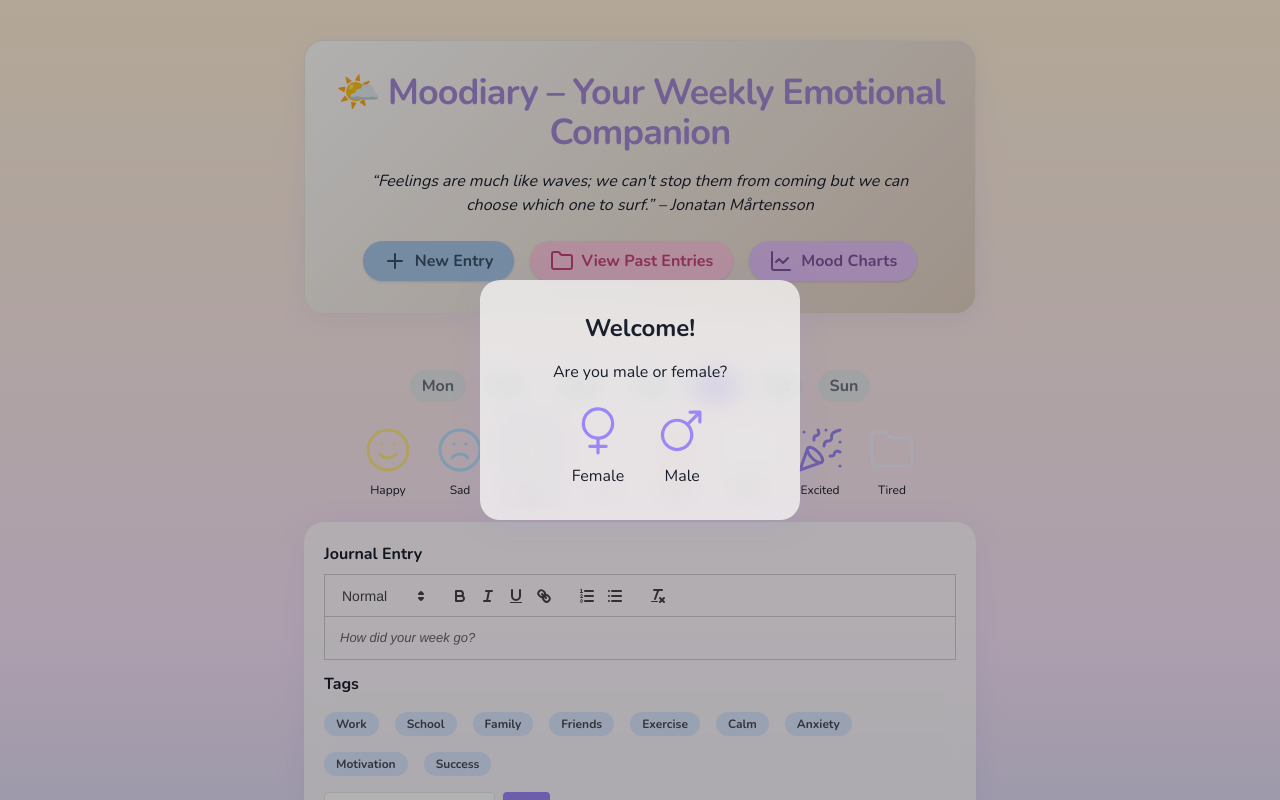
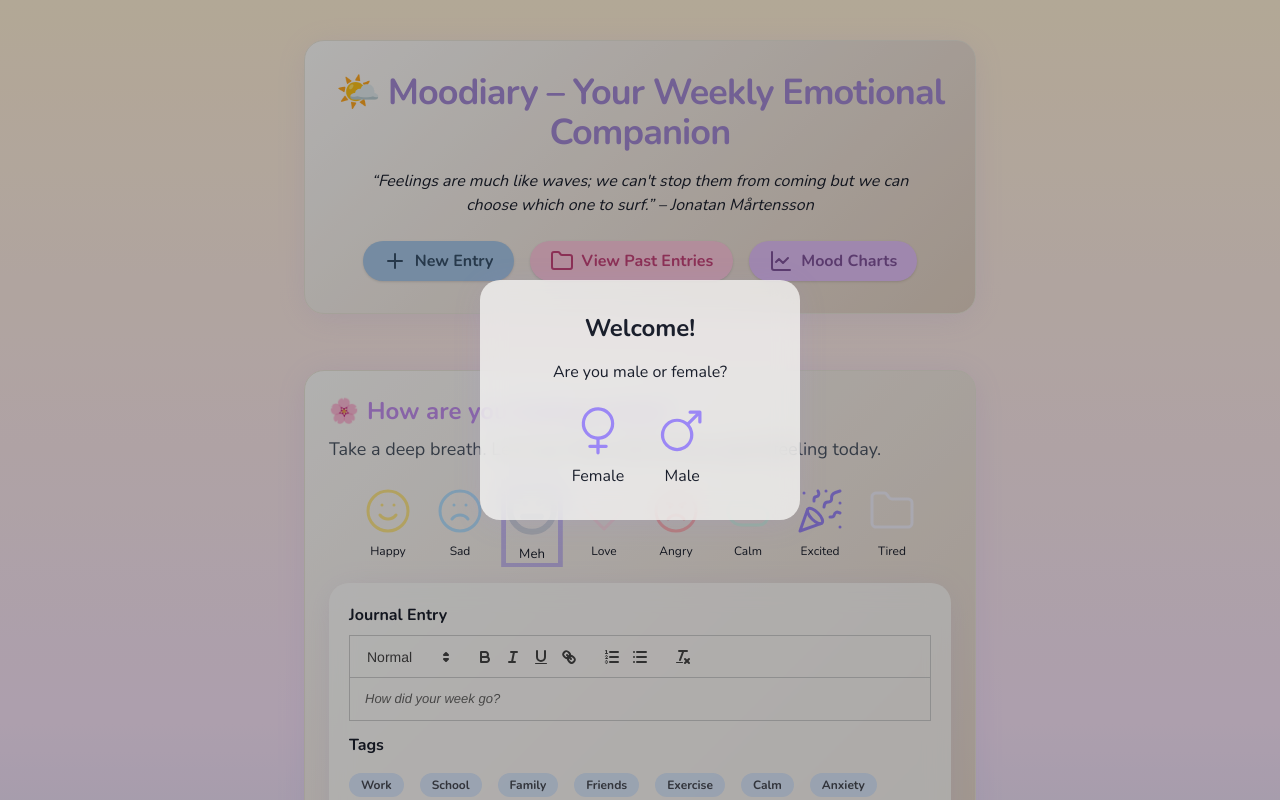
Before and after one commit to bristisamanta/mindful-weekly-waves, a React (Vite) app: page / in a window 1280 px wide. Shown: the top 800 px of the page. Built offline with nearby package versions, Linux system fonts and the light colour scheme.

Commit message:
Add new features
Implement search, filters, achievements, and more.

```diff
--- a/src/components/MoodCharts.tsx
+++ b/src/components/MoodCharts.tsx
@@ -52,12 +52,16 @@ export function MoodLineChart({ data }: { data: { day: string, mood: string, val
             dataKey="value"
             stroke="#a489ff"
             strokeWidth={3}
-            dot={{
-              r: 7,
-              stroke: "#fff",
-              strokeWidth: 2.5,
-              fill: ({ payload }: any) => moodScoreColorMap[payload.mood] || "#A7C7E7",
-            }}
+            dot={({ cx, cy, payload }) => (
+              <circle
+                cx={cx}
+                cy={cy}
+                r={7}
+                stroke="#fff"
+                strokeWidth={2.5}
+                fill={moodScoreColorMap[payload.mood] || "#A7C7E7"}
+              />
+            )}
             isAnimationActive
           />
         </LineChart>
--- a/src/index.css
+++ b/src/index.css
@@ -33,3 +33,14 @@ body {
 .text-palette-pink   { color: #FFC9DE !important; }
 .text-palette-lavender { color: #E4C1F9 !important; }
 .text-palette-beige  { color: #FFF0D6 !important; }
+
+/* Save Button Animation */
+@keyframes saveButtonPop {
+  0% { transform: scale(1);}
+  30% { transform: scale(1.07);}
+  60% { transform: scale(0.95);}
+  100% { transform: scale(1);}
+}
+.animate-saveButton {
+  animation: saveButtonPop 0.5s cubic-bezier(.46,1.53,.44,.96);
+}
--- a/src/pages/Index.tsx
+++ b/src/pages/Index.tsx
@@ -136,26 +136,17 @@ export default function Index() {
           onViewPast={() => window.alert("Past entries view coming soon!")}
           onViewCharts={focusCharts}
         />
-        <div className="flex justify-center my-3 gap-2">
-          {days.map((d, idx) => (
-            <button
-              key={d}
-              onClick={() => setCurrentDay(idx)}
-              className={`px-3 py-1 rounded-full mx-1 font-semibold transition ${
-                currentDay === idx
-                  ? "bg-primary text-white shadow"
-                  : "bg-gray-200 text-gray-500"
-              }`}
-            >
-              {d}
-            </button>
-          ))}
-        </div>
-        <MoodSelector
-          value={week[currentDay].mood as MoodType}
-          onChange={handleMood}
-        />
-        <div id="journal-editor-section">
+
+        {/* ⭐ Journal Entry Card Starts Here */}
+        <div className="glass-card mb-8 p-6 rounded-2xl animate-fade-in shadow-lg" style={{background: "linear-gradient(135deg, #fdfcfb 0%, #e2d1c3 100%)", border: "1.5px solid #ebe6db" }}>
+          <h2 className="text-xl md:text-2xl text-[#C28FEF] font-bold flex items-center mb-2">
+            <span className="mr-2 text-2xl">🌸</span>How are you feeling today?
+          </h2>
+          <p className="text-base md:text-lg text-gray-600 mb-4">Take a deep breath. Let it out. Now, tell me how you’re feeling today.</p>
+          <MoodSelector
+            value={week[currentDay].mood as MoodType}
+            onChange={handleMood}
+          />
           <JournalEditor
             value={week[currentDay].notes}
             onChange={handleNotes}
@@ -163,7 +154,19 @@ export default function Index() {
             onAddTag={handleAddTag}
             onRemoveTag={handleRemoveTag}
           />
+          <button
+            className="mt-2 w-full py-3 px-6 rounded-lg text-lg font-bold bg-gradient-to-r from-pink-200 via-purple-200 to-blue-200 text-[#8249AF] shadow-md transition-all hover:scale-105 focus:scale-105 focus-visible:ring-2 active:scale-100 animate-saveButton"
+            type="button"
+            onClick={() => {
+              // Future: Save animation/feedback here
+            }}
+          >
+            Save Entry
+          </button>
+          {/* Future: Place for feedback animation */}
         </div>
+        {/* 📝 End journal card */}
+
         <div id="charts-section" className="grid grid-cols-1 md:grid-cols-3 gap-4 my-8">
           <MoodRadarChart data={radarData} />
           <MoodLineChart data={moodLineData} />
```
